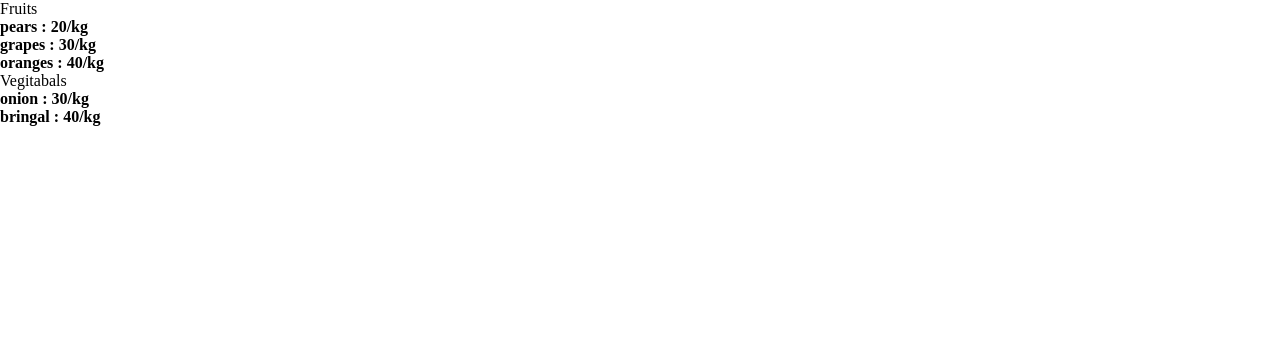
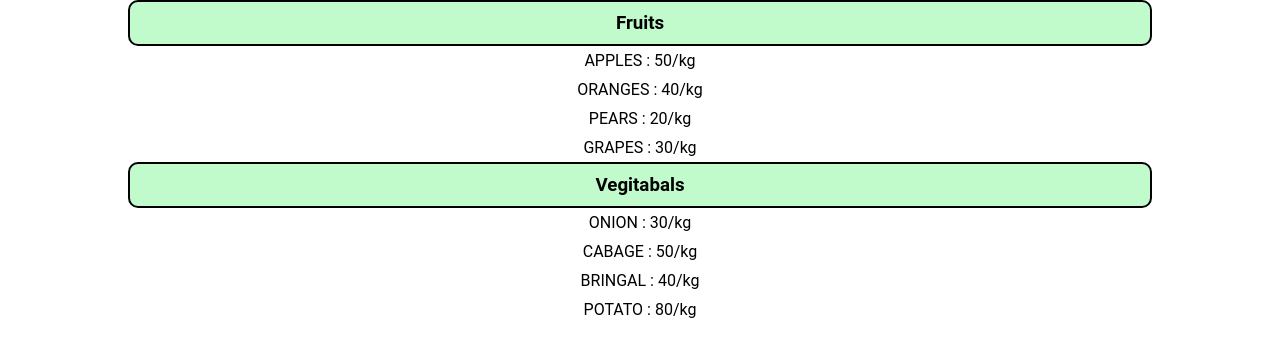
Before and after one commit to kr395/learn-react, a React (Vite) app: page / in a window 1280 px wide. Shown: the top 356 px of the page. Built offline with nearby package versions, Linux system fonts and the light colour scheme.

Commit message:
Added Short Cercit in conditional rendering and styles also

```diff
--- a/src/App.css
+++ b/src/App.css
@@ -6,6 +6,7 @@
 html, body {
   height:100%;
   width:100%;
+  font-family: 'Roboto', sans-serif;
 }
 .header{
   width:100%;
@@ -13,7 +14,7 @@ html, body {
   color:#fff;
   padding:10px;
 }
-
+/* Style for User.jsx */
 .usercard{
   width:150px;
   border-radius:10px;
@@ -53,3 +54,29 @@ html, body {
 span{
   margin:2px;
 }
+
+/*Style for List Items  */
+
+.catagory{
+  width:80%;
+  margin:auto;
+  text-align:center;
+  padding:10px;
+  background-color:#c1fbcc;
+  color:#000000;
+  border:2px solid #000000;
+  border-radius:10px;
+}
+.olist{
+  width:80%;
+  margin:auto;
+  display:flex;
+  justify-content:center;
+  align-items:center;
+  gap:5px;
+  padding:5px;
+}
+.olist:hover{
+  background-color:#d4d4d4;
+  border-radius:10px;
+}
--- a/src/List.jsx
+++ b/src/List.jsx
@@ -5,36 +5,34 @@ import PropTypes from "prop-types";
 export default function List(props) {
   const catagory = props.catagory;
   const listItems = props.listItem;
-  listItems.sort((a, b) => {
-    return a.name.localeCompare(b.name);
-  });
-  listItems.sort((a, b) => {
-    return a.pricePerKg - b.pricePerKg;
-  });
+  // listItems.sort((a, b) => {
+  //   return a.name.localeCompare(b.name);
+  // });
+  // listItems.sort((a, b) => {
+  //   return a.pricePerKg - b.pricePerKg;
+  // });
 
-  const lessThan40 = listItems.filter((fruit) => fruit.pricePerKg <= 40);
-  const listItemsList = lessThan40.map((fruit) => {
+  // const lessThan40 = listItems.filter((fruit) => fruit.pricePerKg <= 40);
+  const listItemsList = listItems.map((fruit) => {
     return (
-      <h4 key={fruit.name}>
-        {fruit.name} : {fruit.pricePerKg}/kg
-      </h4>
+      <ol className="olist" key={fruit.id}>
+        {fruit.name.toUpperCase()} : {fruit.pricePerKg}/kg
+      </ol>
     );
   });
   return (
     <>
-      <div className="catagory">{catagory}
-      <ul>{listItemsList}</ul>
-      </div>
-
+      <h3 className="catagory">{catagory}</h3>
+      {listItemsList}
     </>
   );
 }
-List.defualtProps ={
+List.defualtProps = {
   listItem: [],
   catagory: "",
 };
 
-List.propTypes ={
+List.propTypes = {
   catagory: PropTypes.string,
   listItem: PropTypes.array,
 };
--- a/src/NewApp.jsx
+++ b/src/NewApp.jsx
@@ -1,7 +1,7 @@
 import "./App.css";
 import List from "./List.jsx";
 
-export default function NewApp(){
+export default function NewApp() {
   const fruits = [
     { id: 1, name: "apples", pricePerKg: 50 },
     { id: 2, name: "oranges", pricePerKg: 40 },
@@ -16,9 +16,11 @@ export default function NewApp(){
   ];
 
   return (
-    <div>
-      <List listItem = {fruits} catagory = "Fruits"/>
-      <List listItem = {vegitabals} catagory = "Vegitabals"/>
-    </div>
-  )
+    <>
+      {fruits.length > 0 && <List listItem={fruits} catagory="Fruits" />}
+      {vegitabals.length > 0 && (
+        <List listItem={vegitabals} catagory="Vegitabals" />
+      )}
+    </>
+  );
 }
```
